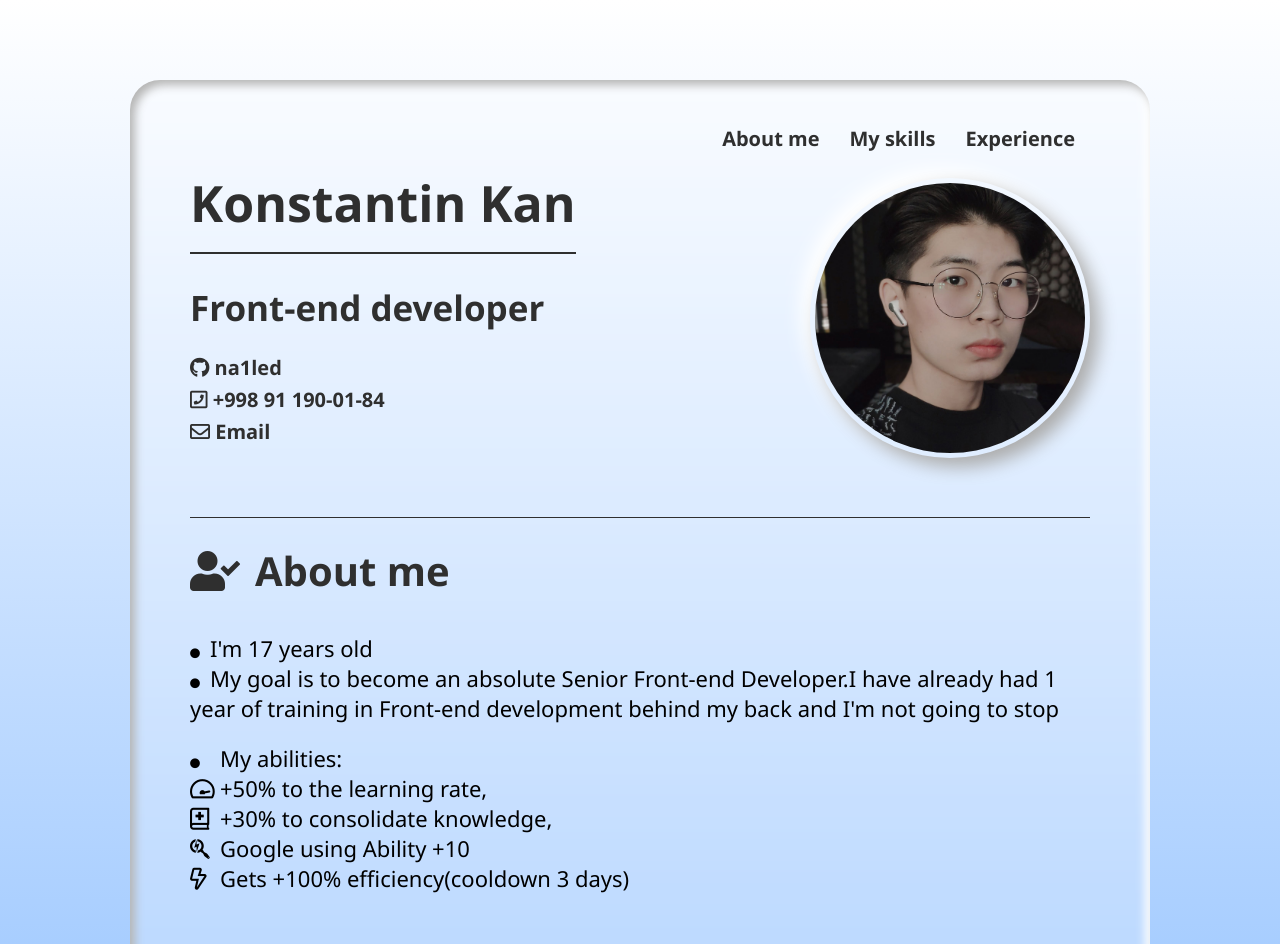
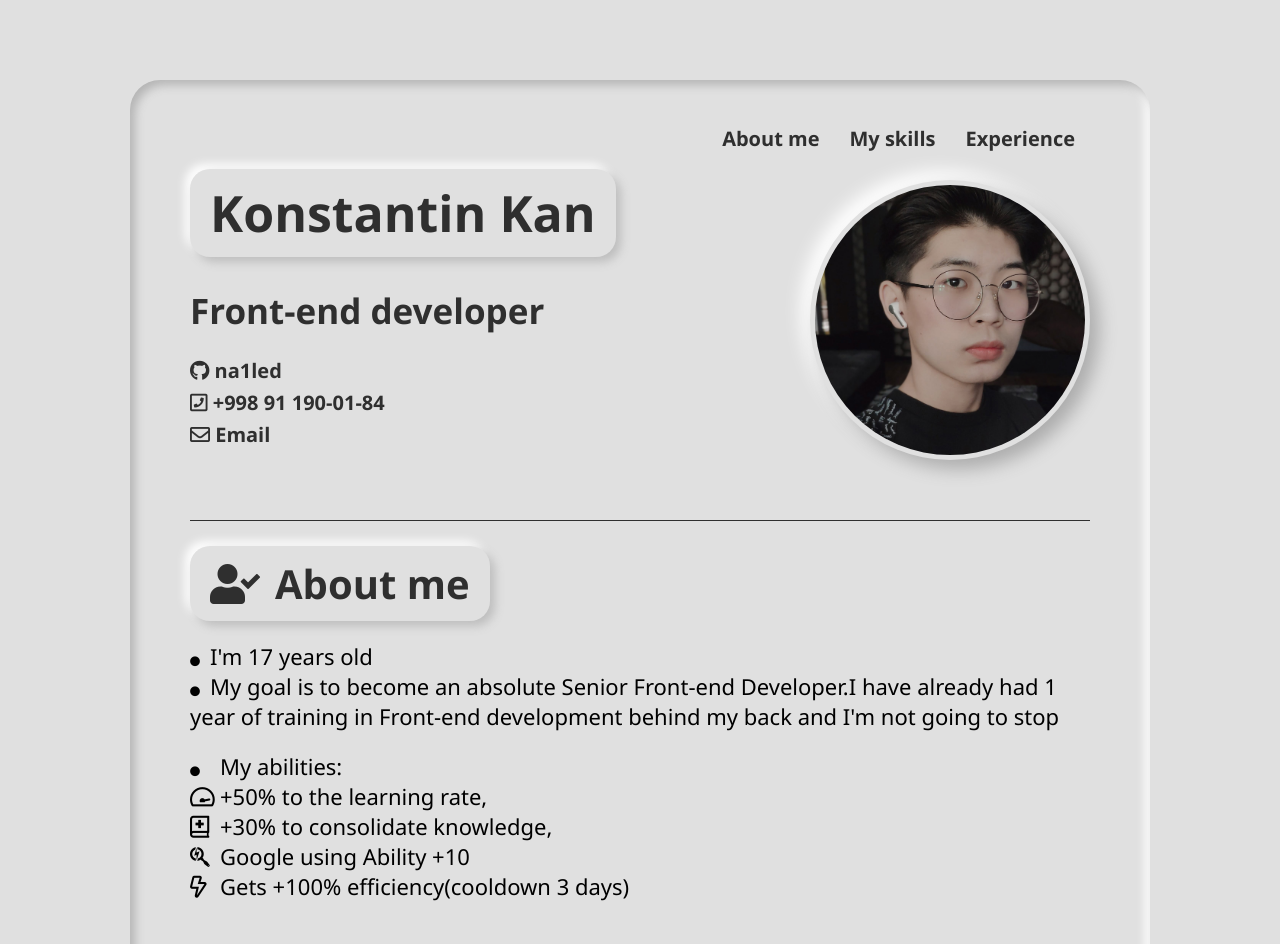
Before and after one commit to na1led/rsschool-cv, a plain HTML site: page index.html in a window 1280 px wide. Shown: the top 944 px of the page. Drawn offline with Linux system fonts and the light colour scheme.

Commit message:
feat: Added back neumorphism

```diff
--- a/index.html
+++ b/index.html
@@ -111,12 +111,12 @@
                         </li>
                         <li>My own projects:
                             <ul class="section__list">
-                                <li><a href="https://na1led.github.io/funiro/" class="section__link">Funiro</a></li>
-                                <li><a href="https://na1led.github.io/morphocode/" class="section__link">Morphocode</a>
+                                <li><a href="https://na1led.github.io/funiro/" class="section__link project_link">Funiro</a></li>
+                                <li><a href="https://na1led.github.io/morphocode/" class="section__link project_link">Morphocode</a>
                                 </li>
-                                <li><a href="https://na1led.github.io/sheetv2/" class="section__link">Some mini-game</a>
+                                <li><a href="https://na1led.github.io/sheetv2/" class="section__link project_link">Some mini-game</a>
                                 </li>
-                                <li><a href="https://na1led.github.io/drawing/" class="section__link">Drawing
+                                <li><a href="https://na1led.github.io/drawing/" class="section__link project_link">Drawing
                                         emulator</a>
                                 </li>
                             </ul>
--- a/script.js
+++ b/script.js
@@ -9,14 +9,14 @@ for (let i = 0; i < burger.length; i++) {
 
 
 
-        if(burger[i].classList.contains('burger-active')){
+        if (burger[i].classList.contains('burger-active')) {
             console.log('active');
             burgerLine[0].classList.add('upper_line-active')
             burgerLine[1].classList.add('middle_line-active')
             burgerLine[2].classList.add('lower_line-active')
 
 
-        }else{
+        } else {
             burgerLine[0].classList.remove('upper_line-active')
             burgerLine[1].classList.remove('middle_line-active')
             burgerLine[2].classList.remove('lower_line-active')
--- a/style.css
+++ b/style.css
@@ -16,14 +16,14 @@ html {
 
 
 body {
-    background: linear-gradient(to bottom,#fff,rgb(163, 203, 255),rgb(163, 203, 255));
+    /* background: linear-gradient(to bottom,#fff,rgb(163, 203, 255),rgb(163, 203, 255)); */
+    background: #e0e0e0;
 }
 
 .wrapper {
-    background: rgba(255, 255, 255, 0.25);
+    background: #e0e0e0;
     box-shadow: inset 5px 5px 10px #b5b5b5,
             inset -5px -5px 10px #ffffff;
-    backdrop-filter: blur(2px);
     max-width: 900px;
     margin: 50px auto;
 
@@ -162,14 +162,17 @@ section {
 }
 
 .section__title {
+    display: inline-block;
     color: rgb(47, 47, 47);
     font-size: 40px;
     font-weight: 600;
-    padding-bottom: 15px;
+    padding: 10px 20px;
+    border-radius: 20px;
+    box-shadow:  5px 5px 10px #bebebe,
+    -5px -5px 10px #ffffff;
 }
 .header__title{
     font-size: 50px;
-    border-bottom: 2px rgb(47, 47, 47) solid;
 }
 .section__subtitle {
     padding-top: 30px;
```
